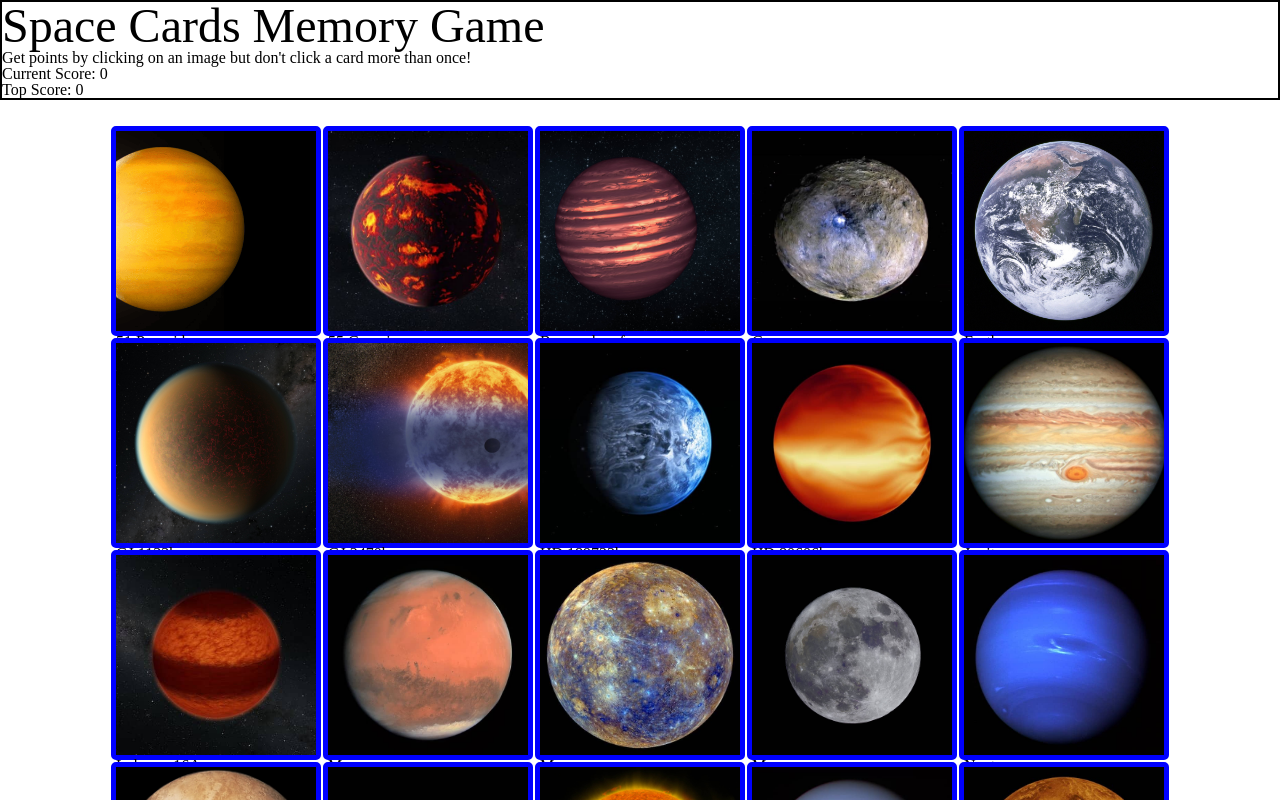
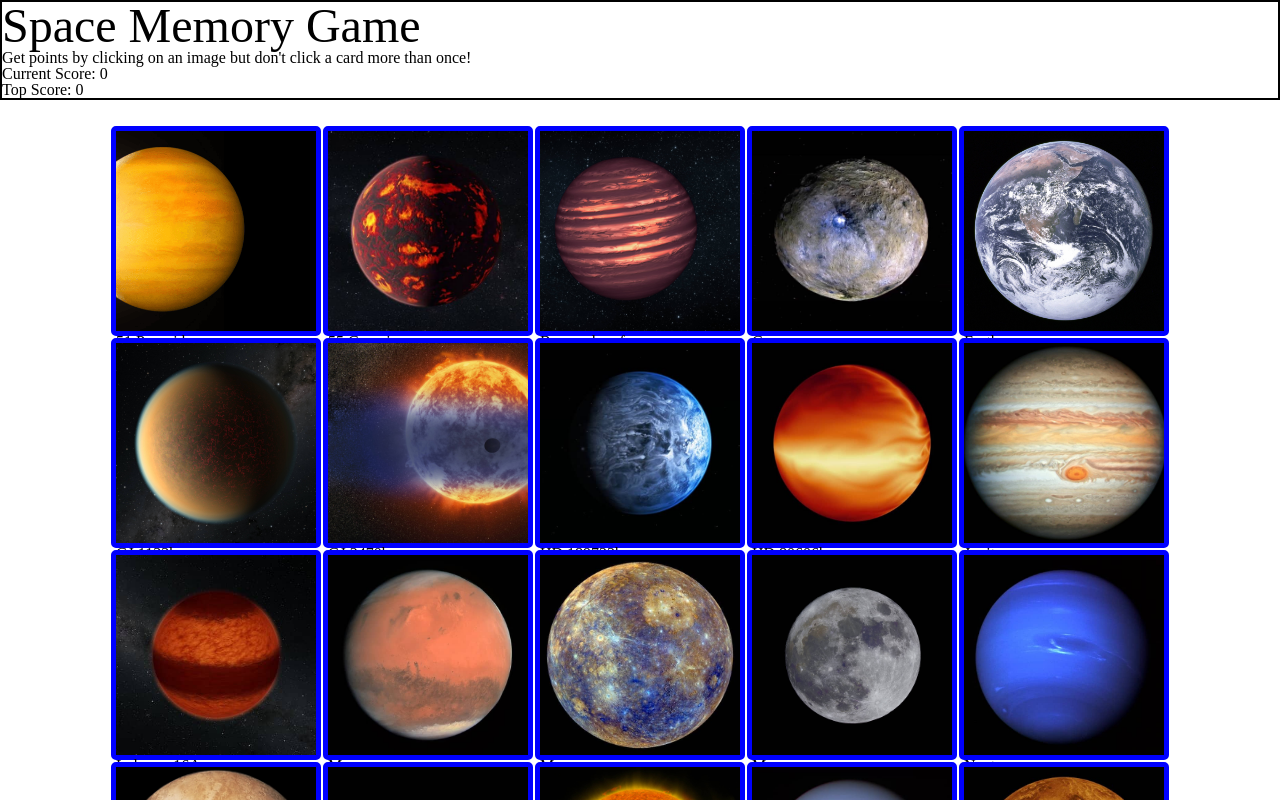
Before and after one commit to dukdukg00se/memory-card, a React (Vite) app: page / in a window 1280 px wide. Shown: the top 800 px of the page. Built offline with nearby package versions, Linux system fonts and the light colour scheme.

Commit message:
Move content to div, span for styling

```diff
--- a/src/components/header/Header.jsx
+++ b/src/components/header/Header.jsx
@@ -3,15 +3,21 @@ import './Header.css';
 function Header({ score, topScore }) {
   return (
     <header>
-      <h1>Space Cards Memory Game</h1>
-      <p>
-        Get points by clicking on an image but don&apos;t click a card more than
-        once!
-      </p>
+      <div>
+        <h1>Space Memory Game</h1>
+        <h2>
+          Get points by clicking on an image but don&apos;t click a card more
+          than once!
+        </h2>
+      </div>
       <div>
         <ul>
-          <li>Current Score: {score}</li>
-          <li>Top Score: {topScore}</li>
+          <li>
+            Current Score: <span className="info">{score}</span>
+          </li>
+          <li>
+            Top Score: <span className="info">{topScore}</span>
+          </li>
         </ul>
       </div>
     </header>
```
